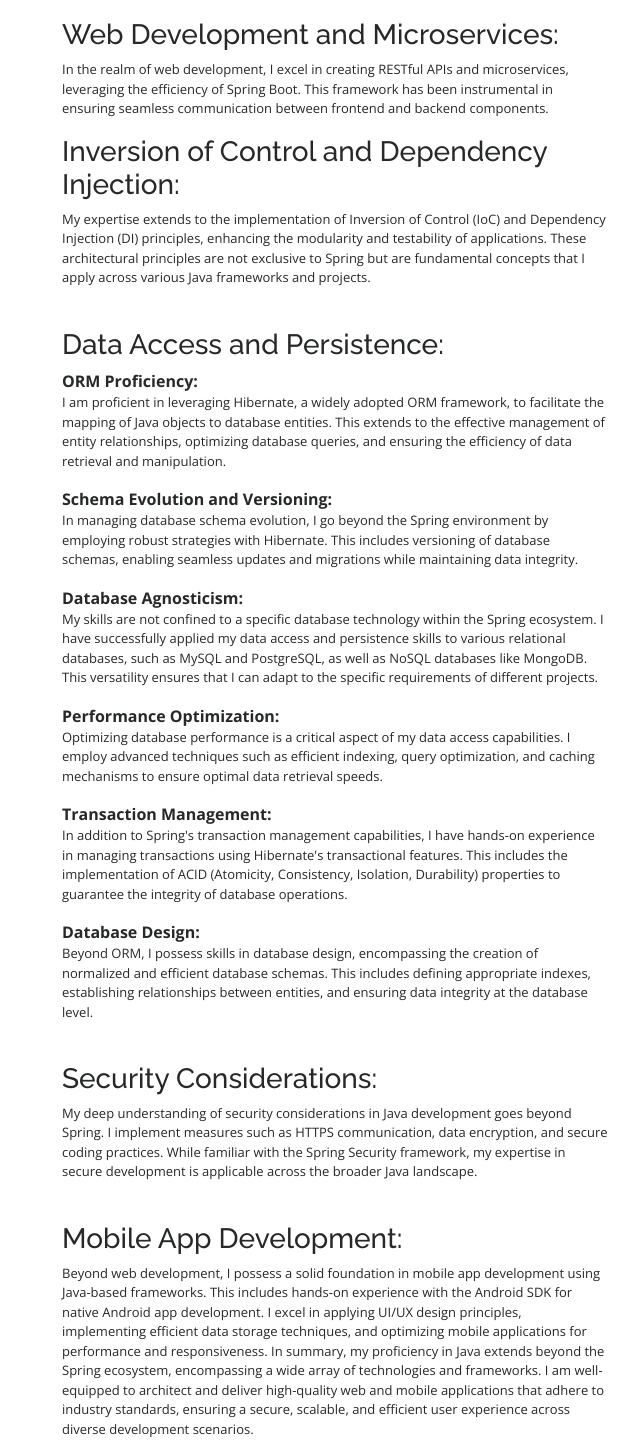
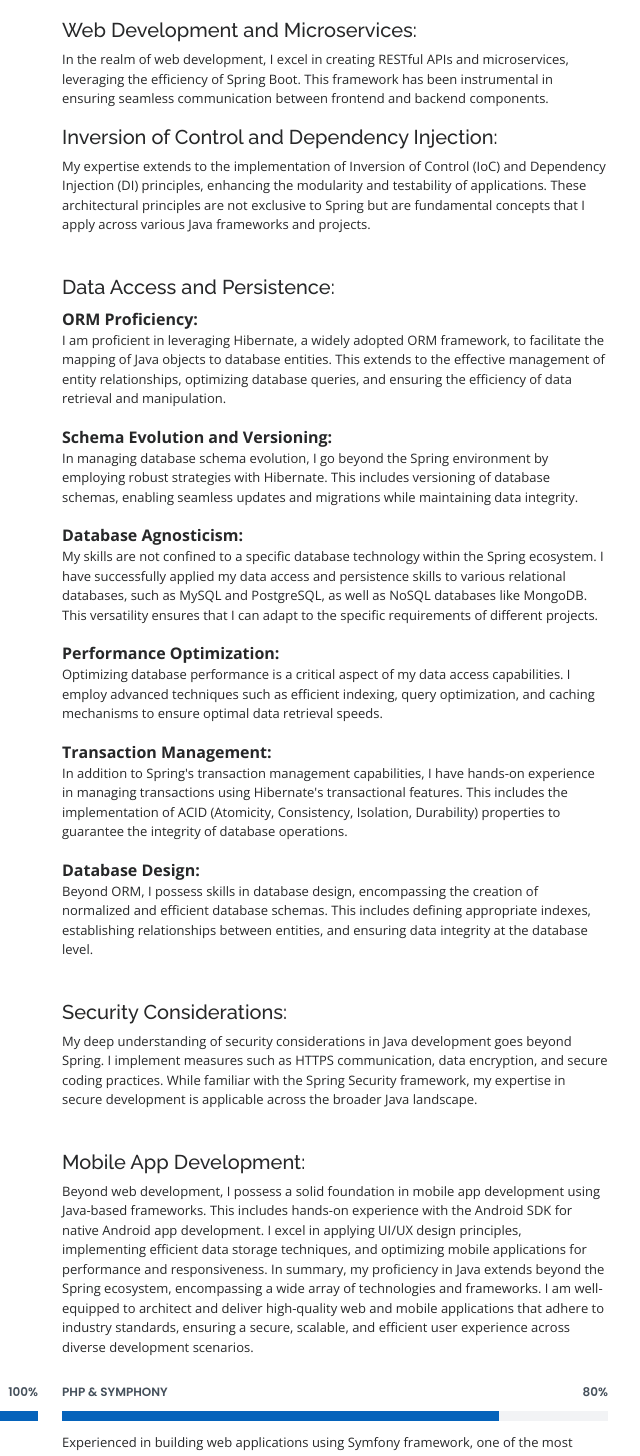
Before and after one commit to goktugerol-dev/goktugerol-dev.github-old-io, a plain HTML site: page index.html in a window 1280 px wide. Shown: the part 4160-5616 px from the top of the page, without its empty margins (640-1280 px from the left). Drawn offline with nearby package versions, Linux system fonts and the light colour scheme.

Commit message:
Update index.html

```diff
--- a/index.html
+++ b/index.html
@@ -444,18 +444,18 @@
                 where I have successfully designed and implemented complex backend systems adhering to industry best practices.
               </p>
               <br>
-              <h3>Web Development and Microservices:</h3>
+              <h5>Web Development and Microservices:</h5>
               <p style="font-size: small">
                 In the realm of web development, I excel in creating RESTful APIs and microservices, leveraging the efficiency of Spring Boot.
                 This framework has been instrumental in ensuring seamless communication between frontend and backend components.
               </p>
-              <h3>Inversion of Control and Dependency Injection:</h3>
+              <h5>Inversion of Control and Dependency Injection:</h5>
               <p style="font-size: small">
                 My expertise extends to the implementation of Inversion of Control (IoC) and Dependency Injection (DI) principles, enhancing the modularity and testability of applications.
                 These architectural principles are not exclusive to Spring but are fundamental concepts that I apply across various Java frameworks and projects.
               </p>
               <br>
-              <h3>Data Access and Persistence:</h3>
+              <h5>Data Access and Persistence:</h5>
               <strong>ORM Proficiency:</strong>
               <p style="font-size: small">
 
@@ -485,7 +485,7 @@
               Beyond ORM, I possess skills in database design, encompassing the creation of normalized and efficient database schemas. This includes defining appropriate indexes, establishing relationships between entities, and ensuring data integrity at the database level.
             </p>
               <br>
-              <h3>Security Considerations:</h3>
+              <h5>Security Considerations:</h5>
           <p style="font-size: small">
 
               My deep understanding of security considerations in Java development goes beyond Spring.
@@ -493,7 +493,7 @@
               my expertise in secure development is applicable across the broader Java landscape.
           </p>
               <br>
-              <h3>Mobile App Development:</h3>
+              <h5>Mobile App Development:</h5>
             <p style="font-size: small">
             Beyond web development, I possess a solid foundation in mobile app development using Java-based frameworks.
               This includes hands-on experience with the Android SDK for native Android app development.
```
